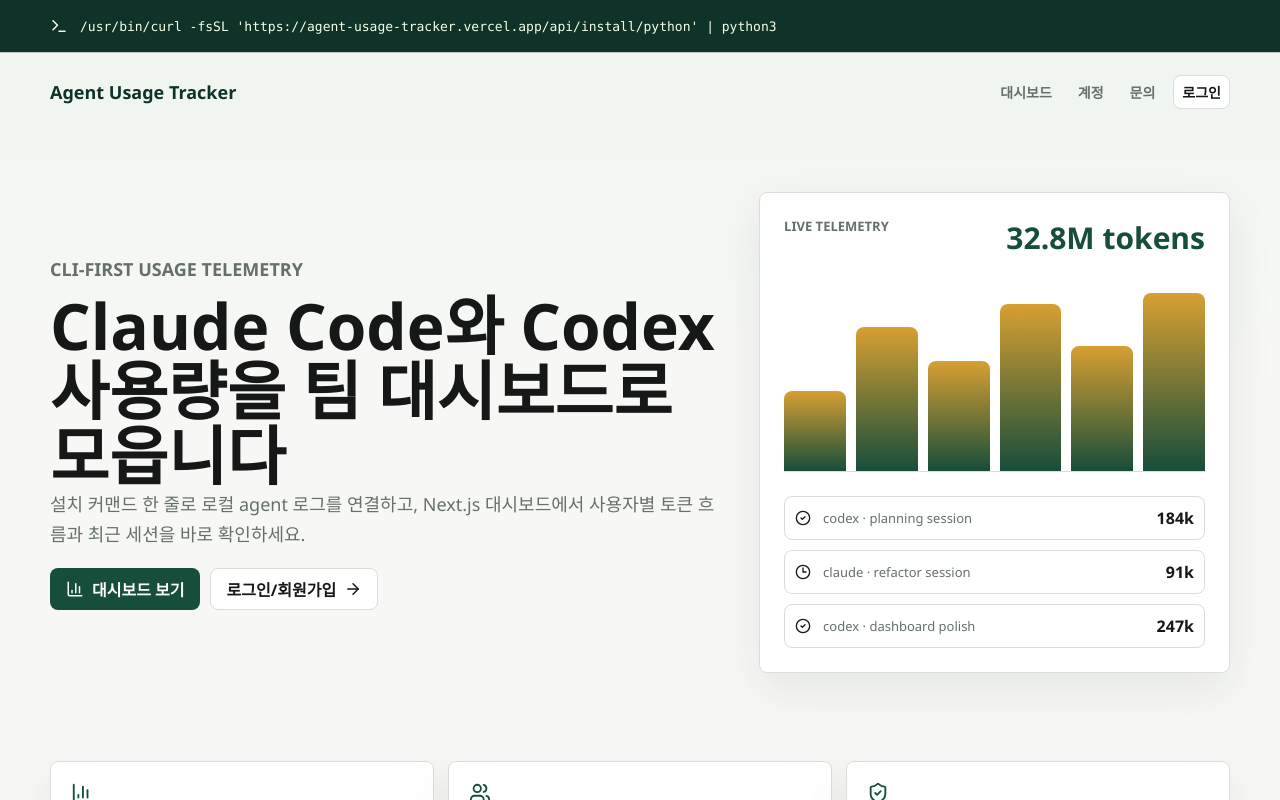
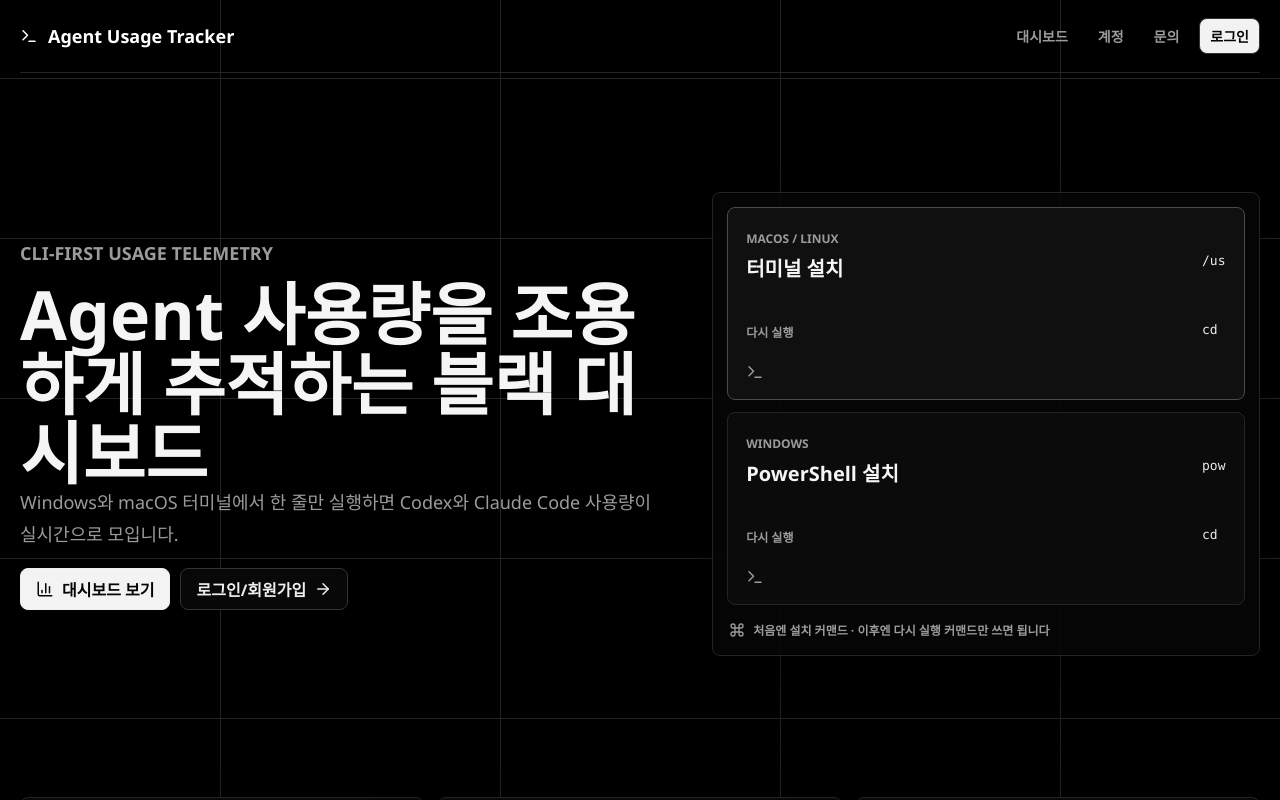
Before and after one commit to MisterKinn/Agent-Usage-Tracker, a Next.js app: page / in a window 1280 px wide. Shown: the top 800 px of the page. Built offline with nearby package versions, Linux system fonts and the light colour scheme.

Commit message:
Add install and rerun commands to UI

```diff
--- a/app/globals.css
+++ b/app/globals.css
@@ -1,16 +1,19 @@
 :root {
-  --bg: #f7f8f5;
-  --ink: #151816;
-  --muted: #66706a;
-  --line: #d9dfd7;
-  --panel: #ffffff;
-  --panel-soft: #eef4ef;
-  --forest: #174d3b;
-  --forest-2: #0f3329;
-  --blue: #245f93;
-  --gold: #d7a032;
-  --red: #b04431;
-  --shadow: 0 18px 46px rgba(28, 42, 35, 0.08);
+  --bg: #000;
+  --ink: #f5f5f5;
+  --muted: #9b9b9b;
+  --muted-2: #666;
+  --line: #242424;
+  --line-strong: #333;
+  --panel: #080808;
+  --panel-2: #101010;
+  --panel-3: #161616;
+  --accent: #ededed;
+  --green: #8fd7a7;
+  --cyan: #7dd3fc;
+  --yellow: #e4c56f;
+  --red: #ff8a7a;
+  --shadow: 0 22px 70px rgba(0, 0, 0, 0.42);
 }
 
 * {
@@ -24,9 +27,7 @@
 
 body {
   margin: 0;
-  background:
-    linear-gradient(180deg, rgba(238, 244, 239, 0.9), rgba(247, 248, 245, 0) 380px),
-    var(--bg);
+  background: var(--bg);
   color: var(--ink);
   font-family:
     "Avenir Next", "Segoe UI", "Apple SD Gothic Neo", "Noto Sans KR", sans-serif;
@@ -55,7 +56,7 @@
 
 h1 {
   margin-bottom: 0;
-  font-size: clamp(34px, 5vw, 76px);
+  font-size: 68px;
   line-height: 1.02;
   letter-spacing: 0;
 }
@@ -64,37 +65,24 @@
   letter-spacing: 0;
 }
 
+.dark-home {
+  min-height: 100vh;
+  background:
+    linear-gradient(var(--line) 1px, transparent 1px),
+    linear-gradient(90deg, var(--line) 1px, transparent 1px),
+    #000;
+  background-position: center 78px;
+  background-size: 280px 160px;
+}
+
 .page {
-  width: min(1180px, calc(100% - 32px));
+  width: min(1240px, calc(100% - 32px));
   margin: 0 auto;
-  padding: 32px 0 56px;
+  padding: 30px 0 56px;
 }
 
 .narrow-page {
   width: min(920px, calc(100% - 32px));
-}
-
-.install-strip {
-  border-bottom: 1px solid rgba(217, 223, 215, 0.86);
-  background: var(--forest-2);
-  color: #f6ffe9;
-}
-
-.install-strip-inner {
-  display: flex;
-  align-items: center;
-  gap: 12px;
-  width: min(1180px, calc(100% - 32px));
-  min-height: 52px;
-  margin: 0 auto;
-  overflow-x: auto;
-}
-
-.install-strip code,
-.command-banner code {
-  font-family: "SFMono-Regular", Consolas, monospace;
-  font-size: 13px;
-  white-space: nowrap;
 }
 
 .site-nav {
@@ -102,9 +90,10 @@
   align-items: center;
   justify-content: space-between;
   gap: 20px;
-  width: min(1180px, calc(100% - 32px));
+  width: min(1240px, calc(100% - 32px));
   margin: 0 auto;
-  padding: 22px 0;
+  border-bottom: 1px solid var(--line);
+  padding: 18px 0;
 }
 
 .site-nav.compact {
@@ -113,7 +102,10 @@
 }
 
 .brand-link {
-  color: var(--forest-2);
+  display: inline-flex;
+  align-items: center;
+  gap: 10px;
+  color: #fff;
   font-size: 18px;
   font-weight: 900;
 }
@@ -137,38 +129,43 @@
 .nav-links a {
   display: inline-flex;
   align-items: center;
-  min-height: 34px;
-  padding: 0 8px;
+  min-height: 36px;
+  border-radius: 8px;
+  padding: 0 10px;
+}
+
+.nav-links a:hover {
+  background: var(--panel-2);
+  color: #fff;
 }
 
 .nav-action {
-  border: 1px solid var(--line);
-  border-radius: 8px;
-  background: var(--panel);
-  color: var(--ink);
+  border: 1px solid var(--line-strong);
+  background: #f2f2f2;
+  color: #050505;
 }
 
 .landing-hero {
   display: grid;
-  grid-template-columns: minmax(0, 1.02fr) minmax(360px, 0.72fr);
-  gap: 42px;
+  grid-template-columns: minmax(0, 0.92fr) minmax(380px, 0.78fr);
+  gap: 46px;
   align-items: center;
-  width: min(1180px, calc(100% - 32px));
-  min-height: calc(100vh - 170px);
+  width: min(1240px, calc(100% - 32px));
+  min-height: calc(100vh - 76px);
   margin: 0 auto;
-  padding: 26px 0 54px;
+  padding: 66px 0 88px;
 }
 
 .landing-copy p {
   max-width: 680px;
   color: var(--muted);
   font-size: 18px;
-  line-height: 1.7;
+  line-height: 1.75;
 }
 
 .eyebrow {
-  margin: 0 0 8px;
-  color: var(--blue);
+  margin: 0 0 10px;
+  color: var(--muted);
   font-size: 12px;
   font-weight: 900;
   text-transform: uppercase;
@@ -180,18 +177,18 @@
   justify-content: center;
   gap: 8px;
   min-height: 42px;
-  border: 1px solid transparent;
+  border: 1px solid #eee;
   border-radius: 8px;
-  background: var(--forest);
-  color: white;
+  background: #f3f3f3;
+  color: #050505;
   padding: 0 15px;
   font-weight: 900;
 }
 
 .button.secondary {
-  border-color: var(--line);
-  background: var(--panel);
-  color: var(--ink);
+  border-color: var(--line-strong);
+  background: #080808;
+  color: #eee;
 }
 
 .button.ghost {
@@ -204,90 +201,86 @@
   display: inline-grid;
   width: 40px;
   height: 40px;
+  flex: 0 0 auto;
   place-items: center;
-  border: 1px solid rgba(255, 255, 255, 0.2);
+  border: 1px solid var(--line-strong);
   border-radius: 8px;
-  background: rgba(255, 255, 255, 0.1);
-  color: white;
+  background: #111;
+  color: #fff;
 }
 
-.product-panel,
-.metric,
-.panel,
-.table-panel,
-.feature-card,
-.auth-panel,
-.settings-row {
+.install-console {
+  display: grid;
+  gap: 12px;
   border: 1px solid var(--line);
   border-radius: 8px;
-  background: rgba(255, 255, 255, 0.94);
+  background: rgba(6, 6, 6, 0.92);
+  padding: 14px;
   box-shadow: var(--shadow);
 }
 
-.product-panel {
+.command-card {
   display: grid;
-  gap: 24px;
-  min-height: 440px;
-  padding: 24px;
+  grid-template-columns: 1fr 24px;
+  gap: 14px;
+  align-items: center;
+  min-width: 0;
+  border: 1px solid var(--line);
+  border-radius: 8px;
+  background: #0b0b0b;
+  padding: 18px;
 }
 
-.preview-topline {
-  display: flex;
-  align-items: flex-start;
-  justify-content: space-between;
-  gap: 16px;
+.command-card.featured {
+  border-color: #4a4a4a;
+  background: #101010;
 }
 
-.preview-topline span {
+.command-card div {
+  min-width: 0;
+}
+
+.command-card span,
+.console-foot {
   color: var(--muted);
-  font-size: 13px;
+  font-size: 12px;
   font-weight: 900;
   text-transform: uppercase;
 }
 
-.preview-topline strong {
-  color: var(--forest);
-  font-size: 30px;
+.command-card h2 {
+  margin: 5px 0 13px;
+  font-size: 20px;
 }
 
-.preview-bars {
-  display: grid;
-  grid-template-columns: repeat(6, minmax(0, 1fr));
-  align-items: end;
-  gap: 10px;
-  height: 190px;
-  border-bottom: 1px solid var(--line);
+.command-card p {
+  margin: 14px 0 8px;
+  color: var(--muted);
+  font-size: 12px;
+  font-weight: 900;
+  text-transform: uppercase;
 }
 
-.preview-bars span {
+.command-card code,
+.command-banner code {
   display: block;
-  min-height: 26px;
-  border-radius: 8px 8px 0 0;
-  background: linear-gradient(180deg, var(--gold), var(--forest));
+  overflow-x: auto;
+  color: #ececec;
+  font-family: "SFMono-Regular", Consolas, monospace;
+  font-size: 13px;
+  white-space: nowrap;
 }
 
-.preview-list {
-  display: grid;
-  gap: 10px;
+.command-card svg {
+  color: var(--muted);
 }
 
-.preview-list div {
-  display: grid;
-  grid-template-columns: 18px 1fr auto;
-  gap: 10px;
+.console-foot {
+  display: flex;
   align-items: center;
-  border: 1px solid var(--line);
-  border-radius: 8px;
-  padding: 10px;
-}
-
-.preview-list span {
-  min-width: 0;
-  overflow: hidden;
-  color: var(--muted);
-  font-size: 13px;
-  text-overflow: ellipsis;
-  white-space: nowrap;
+  gap: 8px;
+  padding: 4px 2px 2px;
+  text-transform: none;
 }
 
 .feature-grid,
@@ -295,8 +288,8 @@
   display: grid;
   grid-template-columns: repeat(3, minmax(0, 1fr));
   gap: 14px;
-  width: min(1180px, calc(100% - 32px));
-  margin: 0 auto 56px;
+  width: min(1240px, calc(100% - 32px));
+  margin: 0 auto 64px;
 }
 
 .contact-grid {
@@ -304,12 +297,26 @@
   width: 100%;
 }
 
+.product-panel,
+.metric,
+.panel,
+.chart-panel,
+.table-panel,
+.feature-card,
+.auth-panel,
+.settings-row {
+  border: 1px solid var(--line);
+  border-radius: 8px;
+  background: var(--panel);
+  box-shadow: var(--shadow);
+}
+
 .feature-card {
   padding: 20px;
 }
 
 .feature-card svg {
-  color: var(--forest);
+  color: #fff;
 }
 
 .feature-card h2 {
@@ -320,7 +327,7 @@
 .feature-card p {
   margin-bottom: 0;
   color: var(--muted);
-  line-height: 1.6;
+  line-height: 1.65;
   overflow-wrap: anywhere;
 }
 
@@ -337,19 +344,19 @@
 
 .auth-panel h1 {
   margin-bottom: 10px;
-  font-size: 36px;
+  font-size: 38px;
 }
 
 .auth-panel p,
 .section-heading p {
   color: var(--muted);
-  line-height: 1.6;
+  line-height: 1.65;
 }
 
 .back-link {
   display: inline-block;
   margin-bottom: 24px;
-  color: var(--forest-2);
+  color: #fff;
   font-weight: 900;
 }
 
@@ -370,10 +377,10 @@
 .input {
   width: 100%;
   min-height: 44px;
-  border: 1px solid var(--line);
+  border: 1px solid var(--line-strong);
   border-radius: 8px;
-  background: #fff;
-  color: var(--ink);
+  background: #050505;
+  color: #fff;
   padding: 0 12px;
 }
 
@@ -386,13 +393,13 @@
 }
 
 .error {
-  background: rgba(176, 68, 49, 0.09);
+  background: rgba(255, 138, 122, 0.1);
   color: var(--red);
 }
 
 .notice {
-  background: var(--panel-soft);
-  color: var(--forest-2);
+  background: #121212;
+  color: #ececec;
 }
 
 .topbar {
@@ -400,7 +407,7 @@
   align-items: center;
   justify-content: space-between;
   gap: 18px;
-  margin-bottom: 20px;
+  margin-bottom: 18px;
 }
 
 .brand {
@@ -410,7 +417,7 @@
 }
 
 .brand h1 {
-  font-size: clamp(30px, 4vw, 48px);
+  font-size: 46px;
 }
 
 .mark {
@@ -418,11 +425,10 @@
   width: 44px;
   height: 44px;
   place-items: center;
-  border: 1px solid var(--line);
+  border: 1px solid var(--line-strong);
   border-radius: 8px;
-  background: var(--panel);
-  color: var(--forest);
-  box-shadow: var(--shadow);
+  background: #0b0b0b;
+  color: #fff;
 }
 
 .userbar {
@@ -440,17 +446,63 @@
   font-weight: 800;
 }
 
+.dashboard-topbar {
+  border-bottom: 1px solid var(--line);
+  padding-bottom: 18px;
+}
+
+.dashboard-hero {
+  display: grid;
+  grid-template-columns: minmax(0, 1fr) auto;
+  gap: 16px;
+  align-items: end;
+  margin-bottom: 14px;
+  border: 1px solid var(--line);
+  border-radius: 8px;
+  background:
+    linear-gradient(var(--line) 1px, transparent 1px),
+    linear-gradient(90deg, var(--line) 1px, transparent 1px),
+    #050505;
+  background-size: 120px 72px;
+  padding: 24px;
+}
+
+.dashboard-hero h2 {
+  margin-bottom: 8px;
+  font-size: 34px;
+}
+
+.dashboard-hero p {
+  margin-bottom: 0;
+  color: var(--muted);
+}
+
+.hero-signal {
+  display: inline-flex;
+  align-items: center;
+  gap: 8px;
+  min-height: 38px;
+  border: 1px solid var(--line-strong);
+  border-radius: 8px;
+  background: #0d0d0d;
+  color: #fff;
+  padding: 0 12px;
+  font-size: 13px;
+  font-weight: 900;
+  white-space: nowrap;
+}
+
 .command-banner {
   display: grid;
   grid-template-columns: minmax(0, 1fr) auto;
   gap: 14px;
   align-items: center;
   margin-bottom: 14px;
+  border: 1px solid var(--line);
   border-radius: 8px;
-  background: var(--forest-2);
+  background: #070707;
   color: white;
   padding: 16px;
-  box-shadow: var(--shadow);
 }
 
 .command-banner div {
@@ -458,13 +510,29 @@
   overflow-x: auto;
 }
 
+.command-stack {
+  display: grid;
+  gap: 12px;
+}
+
+.command-group {
+  display: grid;
+  gap: 6px;
+}
+
+.command-actions {
+  display: grid;
+  gap: 8px;
+}
+
 .command-banner .eyebrow {
-  color: #dff2dc;
+  color: var(--muted);
+  margin-bottom: 4px;
 }
 
 .summary-grid {
   display: grid;
-  grid-template-columns: repeat(4, minmax(0, 1fr));
+  grid-template-columns: repeat(5, minmax(0, 1fr));
   gap: 12px;
   margin-bottom: 14px;
 }
@@ -476,7 +544,7 @@
 
 .metric span {
   color: var(--muted);
-  font-size: 13px;
+  font-size: 12px;
   font-weight: 900;
   text-transform: uppercase;
 }
@@ -484,23 +552,29 @@
 .metric strong {
   display: block;
   margin-top: 16px;
-  font-size: clamp(26px, 5vw, 42px);
+  font-size: 32px;
   line-height: 1;
 }
 
 .metric small {
   display: block;
   margin-top: 8px;
-  color: var(--muted);
+  color: var(--muted-2);
 }
 
-.content-grid {
+.dashboard-grid {
   display: grid;
-  grid-template-columns: 0.8fr 1.2fr;
+  grid-template-columns: minmax(0, 1.45fr) minmax(320px, 0.72fr);
   gap: 14px;
+  margin-bottom: 14px;
 }
 
-.panel {
+.table-grid {
+  display: grid;
+}
+
+.panel,
+.chart-panel {
   padding: 20px;
 }
 
@@ -513,17 +587,99 @@
 }
 
 .panel-header h2 {
+  display: inline-flex;
+  align-items: center;
+  gap: 8px;
   margin: 0;
-  font-size: 22px;
+  font-size: 20px;
+}
+
+.table-title {
+  margin: 0;
+  border-bottom: 1px solid var(--line);
+  padding: 16px 18px;
 }
 
 .live {
   display: inline-flex;
   align-items: center;
   gap: 6px;
-  color: var(--forest);
+  color: var(--green);
   font-size: 13px;
   font-weight: 900;
+}
+
+.token-chart {
+  display: grid;
+  gap: 14px;
+  min-height: 330px;
+}
+
+.chart-row {
+  display: grid;
+  grid-template-columns: minmax(130px, 0.32fr) minmax(160px, 1fr) minmax(92px, auto);
+  gap: 12px;
+  align-items: center;
+}
+
+.chart-label {
+  min-width: 0;
+}
+
+.chart-label strong,
+.rank-name {
+  display: block;
+  overflow: hidden;
+  color: #fff;
+  font-weight: 900;
+  text-overflow: ellipsis;
+  white-space: nowrap;
+}
+
+.chart-label span,
+.rank-meta {
+  display: block;
+  margin-top: 4px;
+  color: var(--muted-2);
+  font-size: 12px;
+}
+
+.chart-track {
+  position: relative;
+  overflow: hidden;
+  height: 34px;
+  border: 1px solid var(--line);
+  border-radius: 8px;
+  background: #050505;
+}
+
+.chart-track::before {
+  position: absolute;
+  inset: 0;
+  background: repeating-linear-gradient(
+    90deg,
+    transparent,
+    transparent 58px,
+    rgba(255, 255, 255, 0.06) 59px,
+    transparent 60px
+  );
+  content: "";
+}
+
+.chart-fill {
+  position: relative;
+  height: 100%;
+  border-radius: 7px;
+  background: linear-gradient(90deg, #f5f5f5, var(--cyan));
+  transition: width 380ms ease;
+}
+
+.chart-value {
+  color: #fff;
+  font-family: "SFMono-Regular", Consolas, monospace;
+  font-size: 13px;
+  font-weight: 900;
+  text-align: right;
 }
 
 .rank-list {
@@ -541,22 +697,14 @@
   align-items: center;
   border: 1px solid var(--line);
   border-radius: 8px;
-  background: #fff;
+  background: #050505;
   padding: 12px;
 }
 
-.rank-name {
-  font-weight: 900;
-}
-
-.rank-meta {
-  color: var(--muted);
-  font-size: 13px;
-}
-
 .rank-value {
-  color: var(--forest);
-  font-size: 20px;
+  color: #fff;
+  font-family: "SFMono-Regular", Consolas, monospace;
+  font-size: 16px;
   font-weight: 900;
 }
 
@@ -578,7 +726,7 @@
 }
 
 th {
-  background: var(--panel-soft);
+  background: #0c0c0c;
   color: var(--muted);
   font-size: 12px;
   font-weight: 900;
@@ -586,6 +734,7 @@
 }
 
 td {
+  color: #ddd;
   font-size: 14px;
 }
 
@@ -602,9 +751,9 @@
   display: inline-flex;
   align-items: center;
   min-height: 24px;
-  border: 1px solid var(--line);
+  border: 1px solid var(--line-strong);
   border-radius: 999px;
-  background: #fff;
+  background: #050505;
   color: var(--muted);
   padding: 0 9px;
   font-size: 12px;
@@ -613,13 +762,13 @@
 }
 
 .agent-pill.codex {
-  border-color: rgba(23, 77, 59, 0.35);
-  color: var(--forest);
+  border-color: rgba(125, 211, 252, 0.45);
+  color: var(--cyan);
 }
 
 .agent-pill.claude {
-  border-color: rgba(215, 160, 50, 0.55);
-  color: #8a5a08;
+  border-color: rgba(228, 197, 111, 0.55);
+  color: var(--yellow);
 }
 
 .empty {
@@ -633,7 +782,7 @@
 }
 
 .section-heading h1 {
-  font-size: clamp(34px, 5vw, 56px);
+  font-size: 52px;
 }
 
 .settings-list {
@@ -650,7 +799,7 @@
 }
 
 .settings-row svg {
-  color: var(--forest);
+  color: #fff;
 }
 
 .settings-row h2 {
@@ -667,9 +816,14 @@
   margin-top: 18px;
 }
 
-@media (max-width: 900px) {
+@media (max-width: 980px) {
+  h1 {
+    font-size: 52px;
+  }
+
   .landing-hero,
-  .content-grid {
+  .dashboard-grid,
+  .dashboard-hero {
     grid-template-columns: 1fr;
   }
 
@@ -695,7 +849,16 @@
   }
 }
 
-@media (max-width: 620px) {
+@media (max-width: 680px) {
+  h1 {
+    font-size: 42px;
+  }
+
+  .brand h1,
+  .section-heading h1 {
+    font-size: 36px;
+  }
+
   .site-nav {
     align-items: flex-start;
     flex-direction: column;
@@ -705,9 +868,8 @@
   .feature-grid,
   .contact-grid,
   .page,
-  .site-nav,
-  .install-strip-inner {
-    width: min(100% - 20px, 1180px);
+  .site-nav {
+    width: min(100% - 20px, 1240px);
   }
 
   .feature-grid,
@@ -716,13 +878,12 @@
     grid-template-columns: 1fr;
   }
 
-  .product-panel {
-    min-height: 360px;
-    padding: 16px;
+  .chart-row {
+    grid-template-columns: 1fr;
   }
 
-  h1 {
-    font-size: 42px;
+  .chart-value {
+    text-align: left;
   }
 
   th:nth-child(4),
--- a/app/page.tsx
+++ b/app/page.tsx
@@ -2,15 +2,20 @@
 import {
     ArrowRight,
     BarChart3,
-    CheckCircle2,
-    Clock3,
+    Command,
     ShieldCheck,
     Terminal,
     Users,
 } from "lucide-react";
 
-const INSTALL_COMMAND =
+const MAC_COMMAND =
     "/usr/bin/curl -fsSL 'https://agent-usage-tracker.vercel.app/api/install/python' | python3";
+const WINDOWS_COMMAND =
+    "powershell -NoProfile -ExecutionPolicy Bypass -Command \"& ([scriptblock]::Create((irm 'https://agent-usage-tracker.vercel.app/api/install/windows')))\"";
+const MAC_RERUN_COMMAND =
+    'cd ".agent-usage-tracker" && python3 track_agent_usage.py';
+const WINDOWS_RERUN_COMMAND =
+    'cd .agent-usage-tracker && py -3 track_agent_usage.py';
 
 const highlights = [
     {
@@ -32,16 +37,10 @@
 
 export default function Home() {
     return (
-        <main>
-            <section className="install-strip">
-                <div className="install-strip-inner">
-                    <Terminal size={18} />
-                    <code>{INSTALL_COMMAND}</code>
-                </div>
-            </section>
-
+        <main className="dark-home">
             <nav className="site-nav">
                 <Link className="brand-link" href="/">
+                    <Terminal size={18} />
                     Agent Usage Tracker
                 </Link>
                 <div className="nav-links">
@@ -57,11 +56,10 @@
             <section className="landing-hero">
                 <div className="landing-copy">
                     <p className="eyebrow">CLI-first usage telemetry</p>
-                    <h1>Claude Code와 Codex 사용량을 팀 대시보드로 모읍니다</h1>
+                    <h1>Agent 사용량을 조용하게 추적하는 블랙 대시보드</h1>
                     <p>
-                        설치 커맨드 한 줄로 로컬 agent 로그를 연결하고, Next.js
-                        대시보드에서 사용자별 토큰 흐름과 최근 세션을 바로
-                        확인하세요.
+                        Windows와 macOS 터미널에서 한 줄만 실행하면 Codex와
+                        Claude Code 사용량이 실시간으로 모입니다.
                     </p>
                     <div className="hero-actions">
                         <Link className="button" href="/dashboard">
@@ -75,35 +73,30 @@
                     </div>
                 </div>
 
-                <div className="product-panel" aria-label="usage dashboard preview">
-                    <div className="preview-topline">
-                        <span>live telemetry</span>
-                        <strong>32.8M tokens</strong>
-                    </div>
-                    <div className="preview-bars">
-                        <span style={{ height: "42%" }} />
-                        <span style={{ height: "76%" }} />
-                        <span style={{ height: "58%" }} />
-                        <span style={{ height: "88%" }} />
-                        <span style={{ height: "66%" }} />
-                        <span style={{ height: "94%" }} />
-                    </div>
-                    <div className="preview-list">
+                <div className="install-console" aria-label="install commands">
+                    <article className="command-card featured">
                         <div>
-                            <CheckCircle2 size={16} />
-                            <span>codex · planning session</span>
-                            <strong>184k</strong>
+                            <span>macOS / Linux</span>
+                            <h2>터미널 설치</h2>
                         </div>
+                        <code>{MAC_COMMAND}</code>
+                        <p>다시 실행</p>
+                        <code>{MAC_RERUN_COMMAND}</code>
+                        <Terminal size={18} />
+                    </article>
+                    <article className="command-card">
                         <div>
-                            <Clock3 size={16} />
-                            <span>claude · refactor session</span>
-                            <strong>91k</strong>
+                            <span>Windows</span>
+                            <h2>PowerShell 설치</h2>
                         </div>
-                        <div>
-                            <CheckCircle2 size={16} />
-                            <span>codex · dashboard polish</span>
-                            <strong>247k</strong>
-                        </div>
+                        <code>{WINDOWS_COMMAND}</code>
+                        <p>다시 실행</p>
+                        <code>{WINDOWS_RERUN_COMMAND}</code>
+                        <Terminal size={18} />
+                    </article>
+                    <div className="console-foot">
+                        <Command size={16} />
+                        <span>처음엔 설치 커맨드 · 이후엔 다시 실행 커맨드만 쓰면 됩니다</span>
                     </div>
                 </div>
             </section>
```
Also changed, not shown: app/dashboard/page.tsx (+113 -7 lines).
